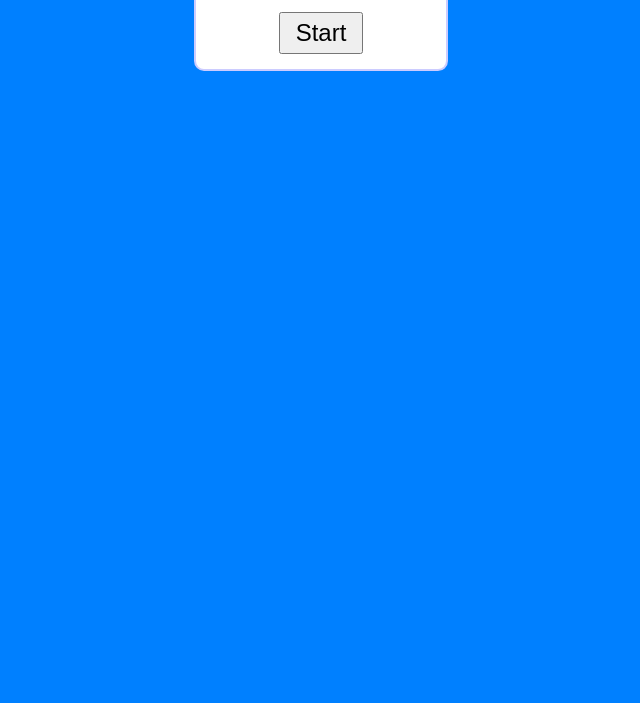
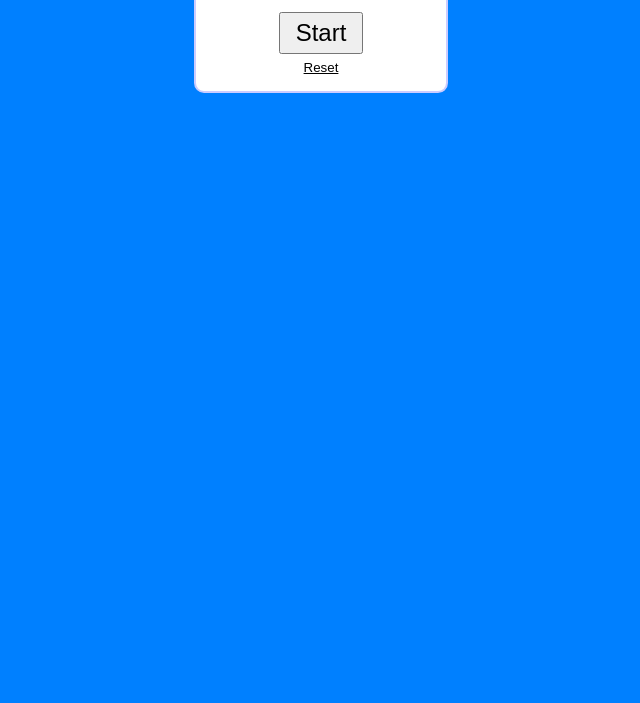
Before and after one commit to synoraeusebio/Timer-Project-JS, a plain HTML site: page index.html in a window 1280 px wide. Shown: the part 97-800 px from the top of the page, without its empty margins (319-959 px from the left). Drawn offline with Linux system fonts and the light colour scheme.

Commit message:
Add Reset button

```diff
--- a/index.html
+++ b/index.html
@@ -12,6 +12,7 @@
       <p class="timer__ended">&nbsp;</p>
 
       <button class="timer__start-button" type="button" onclick="startCountdown( 3 )">Start</button>
+      <button class="timer__reset-button" type="button" onclick="resetCountdown()">Reset</button>
     </main>
 
   	<script src="timer.js"></script>
--- a/style.css
+++ b/style.css
@@ -43,3 +43,15 @@ p {
 
     font-size: 1.5rem;
 }
+
+.timer__reset-button {
+    display: block;
+    margin-block-start: 5px;
+    border: none;
+
+    cursor: pointer;
+    background: none;
+
+    font-family: sans-serif;
+    text-decoration: underline;
+}
--- a/timer.js
+++ b/timer.js
@@ -52,3 +52,7 @@ function startCountdown( seconds ) {
     }
   }, 1000, Date.now(), seconds );
 }
+
+function resetCountdown() {
+  getEndedDisplay().innerHTML = '&nbsp;';
+}
```
